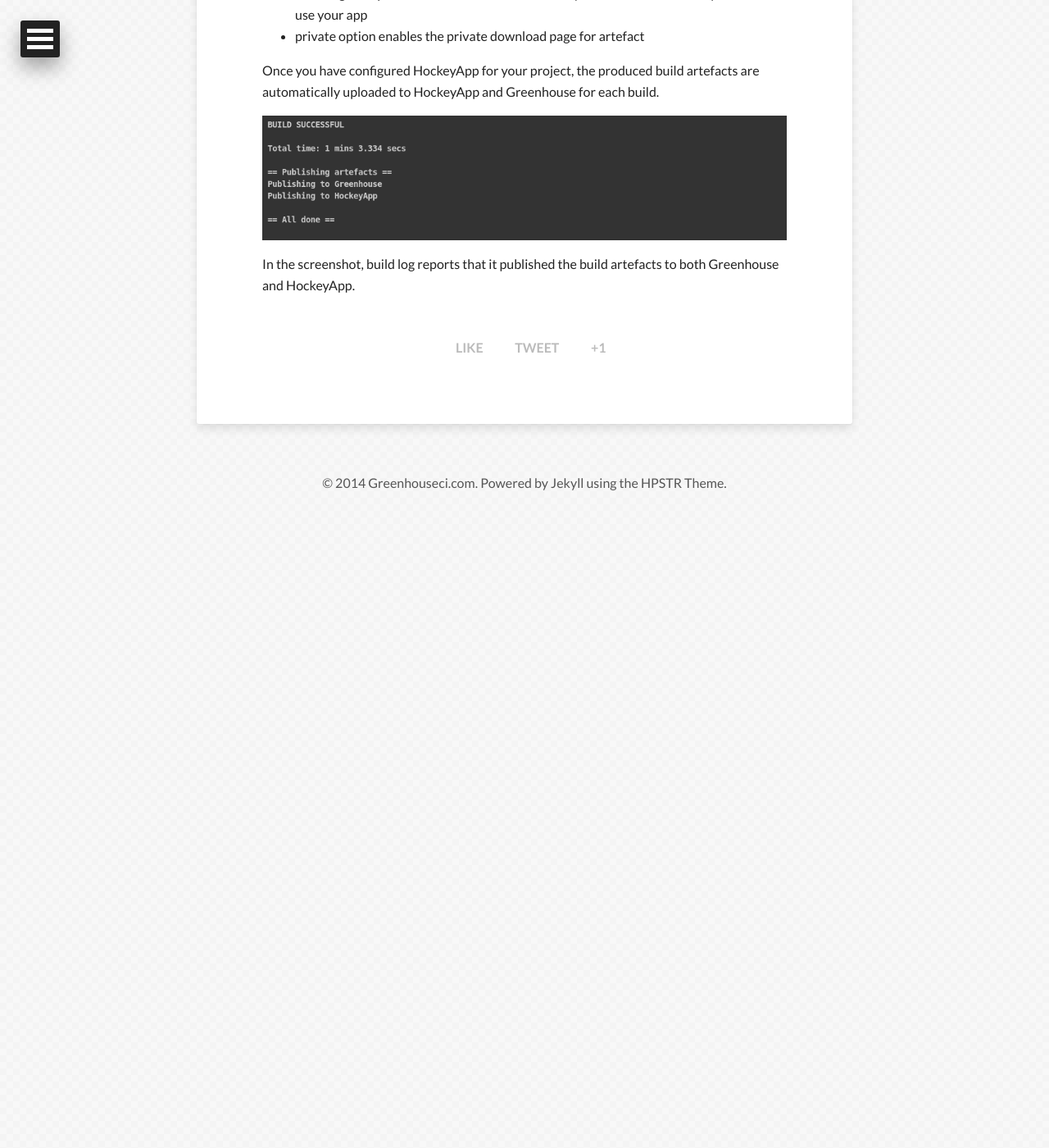
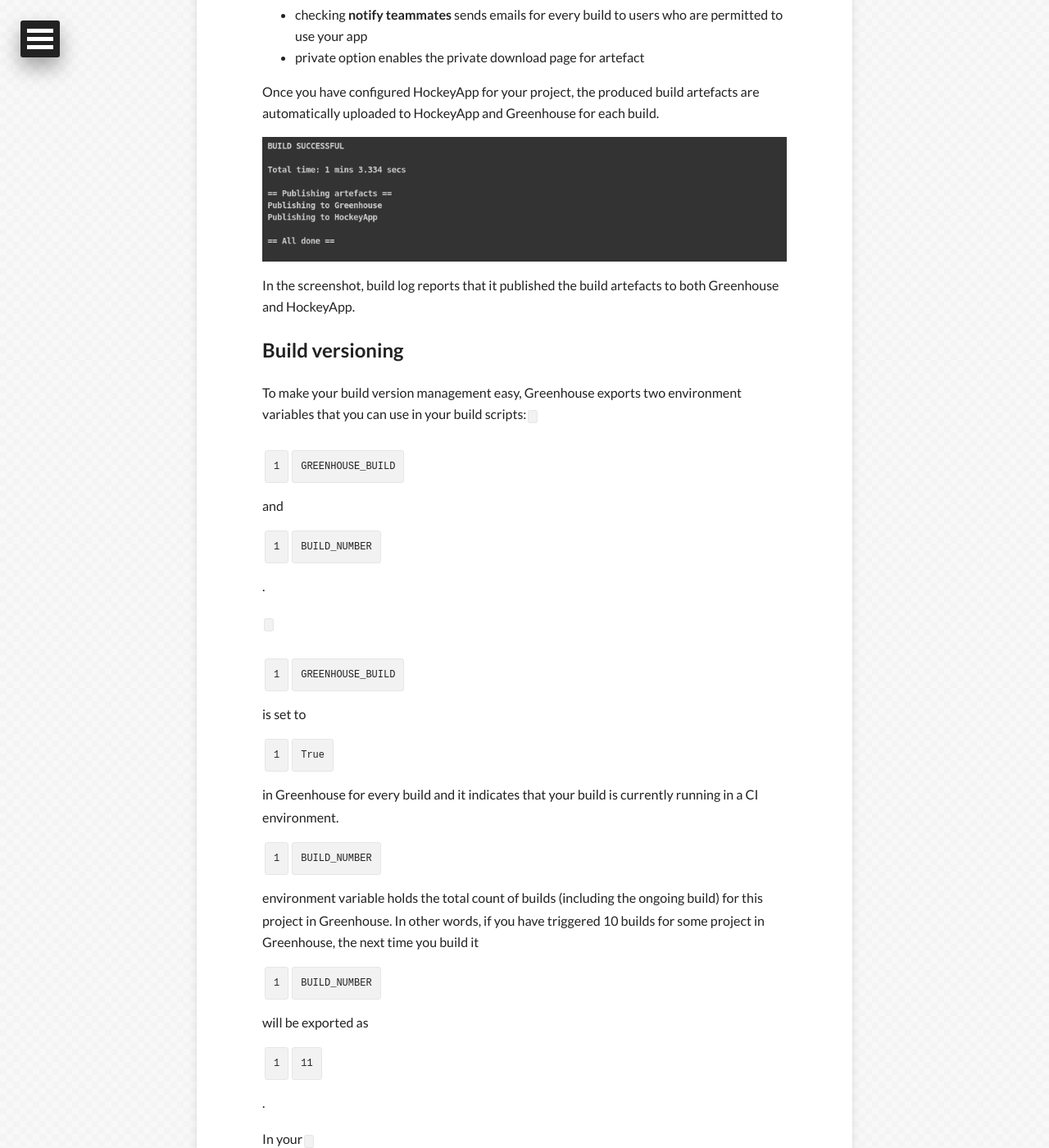
Before and after one commit to GreenhouseCI/blog.greenhouseci.com, a Jekyll site: the page built from android_tutorial.md, in a window 1280 px wide and 1400 px high, scrolled down 11809 px. Shown: the whole window at 82% size. Built offline with Jekyll 4.4.1, drawn with Linux system fonts in a browser that asks for light colours; nearby versions of some CDN libraries; before the commit the page ends 12439 px from its top, so only the background shows below that; some of the changed text lies outside the part shown.

Commit message:
Update android tutorial with versioning info

```diff
--- a/android_tutorial.md
+++ b/android_tutorial.md
@@ -21,6 +21,7 @@
  * [setup Git hook](#configure-git-hook)
  * [get your tests up and running](#setup-tests)
  * [publish your build artefacts to HockeyApp](#hockeyapp-publishing)
+ * [handle build versioning](#build-versioning)
 
 ## First steps ##
 
@@ -245,3 +246,16 @@
 <img class="post-img" src="{{ site.url }}/assets/hockeyapp_log_message_cropped.png"/>
 
 In the screenshot, build log reports that it published the build artefacts to both Greenhouse and HockeyApp.
+
+<h2 id="build-versioning">Build versioning</h2>
+
+To make your build version management easy, Greenhouse exports two environment variables
+that you can use in your build scripts: `GREENHOUSE_BUILD` and `BUILD_NUMBER`.
+
+`GREENHOUSE_BUILD` is set to `True` in Greenhouse for every build and it indicates that your build is currently running in a CI environment. `BUILD_NUMBER` environment variable
+holds the total count of builds (including the ongoing build) for this project in Greenhouse. In other words, if you have triggered 10 builds for some project in Greenhouse, the next time you build it `BUILD_NUMBER` will be exported as `11`.
+
+In your `build.gradle` script you can check these values with
+<pre><code>greenhouseBuild = System.getenv("GREENHOUSE_BUILD")</code></pre>
+and
+<pre><code>greenhouseBuildNumber = System.getenv("BUILD_NUMBER")</code></pre>
```
